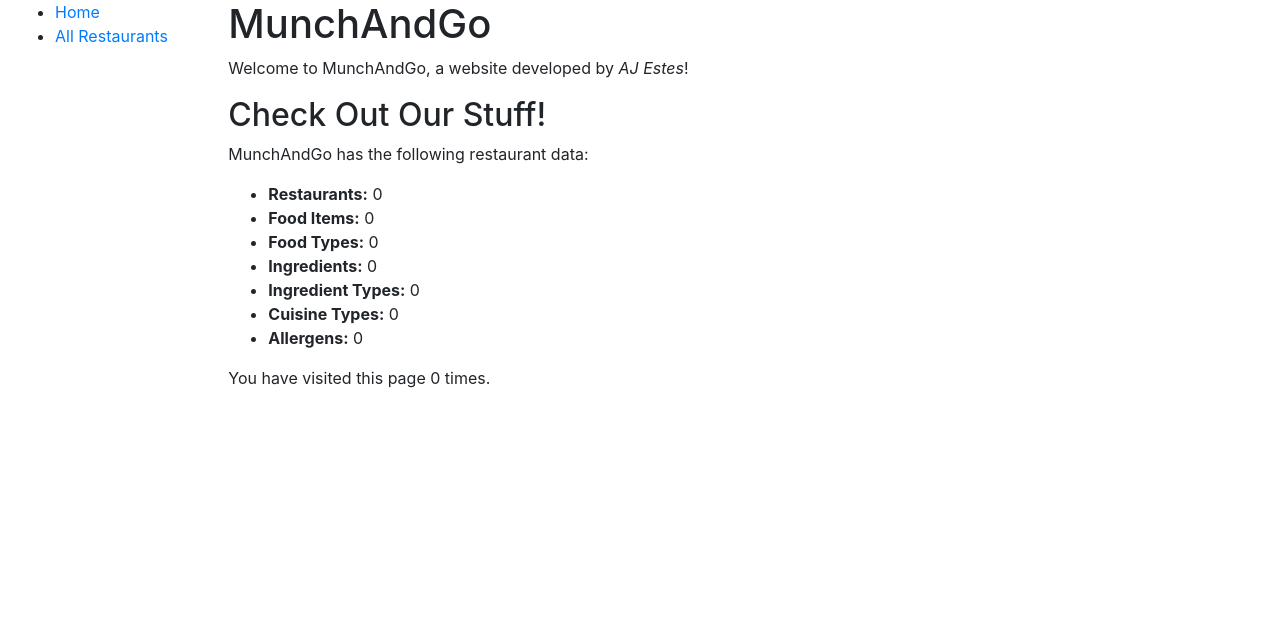
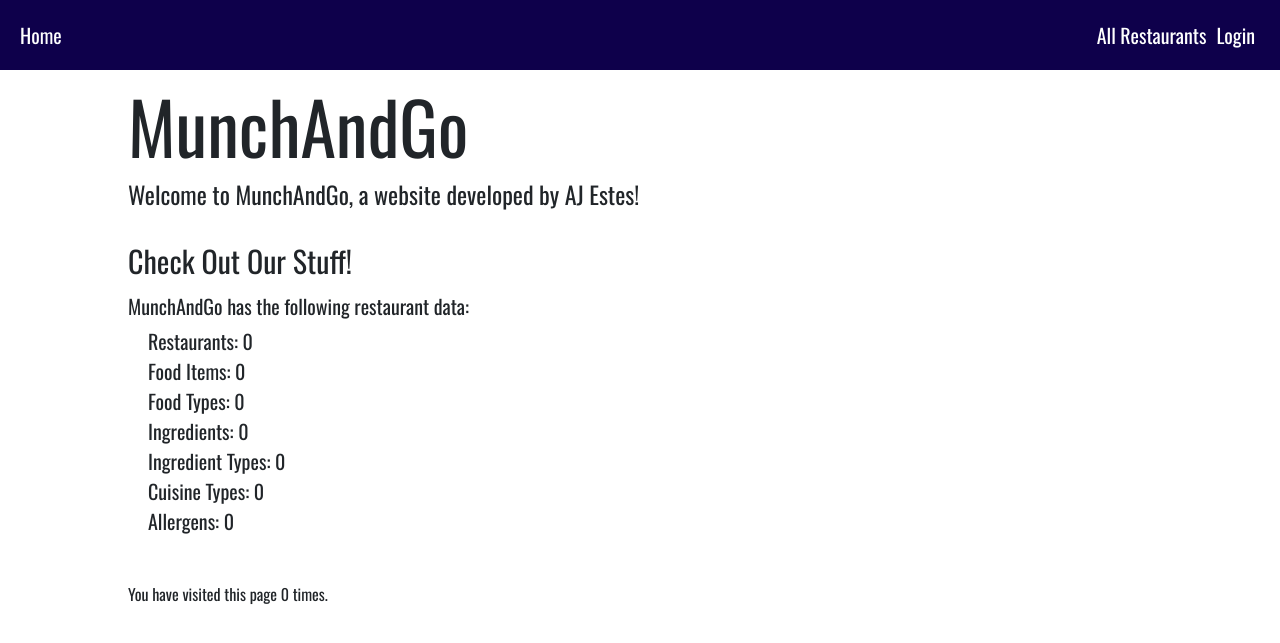
Before and after one commit to ajestes7/munchandgo, a Django app: page /menu/ in a window 1280 px wide. Shown: the top 643 px of the page. Run offline with Django 3.2, Linux system fonts and the light colour scheme; data that the repository does not hold is empty; some libraries are stand-ins or nearby versions.

Commit message:
Added Styling and Formatting

```diff
--- a/munchandgo/foodshop/settings.py
+++ b/munchandgo/foodshop/settings.py
@@ -119,3 +119,6 @@ USE_TZ = True
 # https://docs.djangoproject.com/en/2.1/howto/static-files/
 
 STATIC_URL = '/static/'
+
+# Redirect to home URL after login (Default redirects to /accounts/profile/)
+LOGIN_REDIRECT_URL = '/'
--- a/munchandgo/foodshop/urls.py
+++ b/munchandgo/foodshop/urls.py
@@ -39,3 +39,8 @@ from django.conf import settings
 from django.conf.urls.static import static
 
 urlpatterns += static(settings.STATIC_URL, document_root=settings.STATIC_ROOT)
+
+#Add Django site authentication urls (for login, logout, password management)
+urlpatterns += [
+    path('accounts/', include('django.contrib.auth.urls')),
+]
--- a/munchandgo/menu/admin.py
+++ b/munchandgo/menu/admin.py
@@ -9,7 +9,7 @@ from menu.models import Restaurant, Food, Ingredient, foodType, ingredientType,
 
 class RestaurantAdmin(admin.ModelAdmin):
     list_display = ('name', 'display_menu', 'display_cuisine')
-    fields = ['name', 'menu', 'cuisine']
+    fields = ['name', 'menu', 'cuisine', 'summary', 'website']
 
 # Register the admin class with the associated model
 admin.site.register(Restaurant, RestaurantAdmin)
--- /dev/null
+++ b/munchandgo/menu/static/reset.css
@@ -0,0 +1,55 @@
+/* http://meyerweb.com/eric/tools/css/reset/
+   v2.0 | 20110126
+   License: none (public domain)
+*/
+
+html, body, div, span, applet, object, iframe,
+h1, h2, h3, h4, h5, h6, p, blockquote, pre,
+a, abbr, acronym, address, big, cite, code,
+del, dfn, em, img, ins, kbd, q, s, samp,
+small, strike, strong, sub, sup, tt, var,
+b, u, i, center,
+dl, dt, dd, ol, ul, li,
+fieldset, form, label, legend,
+table, caption, tbody, tfoot, thead, tr, th, td,
+article, aside, canvas, details, embed,
+figure, figcaption, footer, header, hgroup,
+menu, nav, output, ruby, section, summary,
+time, mark, audio, video {
+	border: 0;
+	font: inherit;
+	font-size: 100%;
+	margin: 0;
+	padding: 0;
+	vertical-align: baseline;
+}
+
+/* HTML5 display-role reset for older browsers */
+
+article, aside, details, figcaption, figure,
+footer, header, hgroup, menu, nav, section {
+	display: block;
+}
+
+body {
+	line-height: 1;
+}
+
+ol, ul {
+	list-style: none;
+}
+
+blockquote, q {
+	quotes: none;
+}
+
+blockquote:before, blockquote:after,
+q:before, q:after {
+	content: '';
+	content: none;
+}
+
+table {
+	border-collapse: collapse;
+	border-spacing: 0;
+}
--- a/munchandgo/menu/static/styles.css
+++ b/munchandgo/menu/static/styles.css
@@ -1,5 +1,113 @@
-.sidebar-nav {
-    margin-top: 20px;
-    padding: 0;
-    list-style: none;
+body {
+    font-family: 'Oswald', sans-serif;
 }
+
+h1 {
+    font-size: 3em;
+    padding: 20px 0 20px 0;
+}
+
+h2 {
+    font-size: 1.5em;
+    padding: 20px 0 20px 0;
+}
+
+.navigation {
+    display: flex;
+    justify-content: space-between;
+    align-items: center;
+    flex-grow: 1;
+    width: 100vw!important;
+    text-decoration: none;
+    padding: 20px;
+    font-size: 1.25em;
+    background-color: rgb(14, 0, 75);
+}
+
+.navigation a {
+    color: white;
+}
+
+.navigation-list {
+    display: flex;
+    width: 40%;
+    text-decoration: none;
+    justify-content: flex-end;
+}
+
+.navigation-list li {
+    color: white;
+    padding: 5px;
+}
+
+.content-container {
+    width: 80vw;
+}
+
+.home-header {
+    font-size: 1.5em;
+    padding-bottom: 20px;
+}
+
+.home-content {
+    font-size: 1.25em;
+}
+
+.home-content ul {
+    padding-top: 10px;
+}
+
+.home-content li {
+    padding-left: 20px;
+    line-height: 1.5em;
+}
+
+.home-visits {
+    padding-top: 50px;
+}
+
+.restaurant-list {
+    padding-left: 20px;
+    font-size: 1.5em;
+    line-height: 1.5em;
+}
+
+.restaurant-detail {
+    font-size: 1.5em;
+    line-height: 1.5em;
+}
+
+.cuisine-list {
+    padding-left: 20px;
+    line-height: 1.5em;
+}
+
+.menu-list {
+    padding-left: 20px;
+    line-height: 1.5em;
+}
+
+.food-detail {
+    font-size: 1.5em;
+    line-height: 1.5em;
+}
+
+.ingredients-list {
+    padding-left: 20px;
+    line-height: 1.5em;
+}
+
+.allergens-list {
+    padding-left: 20px;
+    line-height: 1.5em;
+}
+
+/* Media Queries */
+
+@media screen and (max-width: 767px) {
+
+    .content-container {
+        width: 95vw;
+    }
+
+}
--- a/munchandgo/menu/templates/base_generic.html
+++ b/munchandgo/menu/templates/base_generic.html
@@ -7,21 +7,26 @@
   <link rel="stylesheet" href="https://stackpath.bootstrapcdn.com/bootstrap/4.1.3/css/bootstrap.min.css" integrity="sha384-MCw98/SFnGE8fJT3GXwEOngsV7Zt27NXFoaoApmYm81iuXoPkFOJwJ8ERdknLPMO" crossorigin="anonymous">
   <!-- Add additional CSS in static file -->
   {% load static %}
-  <link rel="stylesheet" href="{% static 'css/styles.css' %}">
+  <link rel="stylesheet" href="{% static 'reset.css' %}">
+  <link rel="stylesheet" href="{% static 'styles.css' %}">
+  <link href="https://fonts.googleapis.com/css?family=Oswald" rel="stylesheet">
+  <link rel='shortcut icon' type='image/x-icon' href='../static/images/favicon.ico'/>
 </head>
 <body>
-  <div class="container-fluid">
-    <div class="row">
-      <div class="col-sm-2">
-      {% block sidebar %}
-        <ul class="sidebar-nav">
-          <li><a href="{% url 'index' %}">Home</a></li>
-          <li><a href="{% url 'restaurants' %}">All Restaurants</a></li>
-        </ul>
-     {% endblock %}
+  <div class="d-flex flex-row flex-wrap justify-content-center">
+      <div class="navigation">
+          <p><a href="{% url 'index' %}">Home</a></p>
+          <ul class="navigation-list">
+            <li><a href="{% url 'restaurants' %}">All Restaurants</a></li>
+            {% if user.is_authenticated %}
+            <li>User: {{ user.get_username }}</li>
+            <li><a href="{% url 'logout'%}?next={{request.path}}">Logout</a></li>
+            {% else %}
+            <li><a href="{% url 'login'%}?next={{request.path}}">Login</a></li>
+            {% endif %}
+          </ul>
       </div>
-      <div class="col-sm-10 ">{% block content %}{% endblock %}</div>
-    </div>
+      <div>{% block content %}{% endblock %}</div>
   </div>
 </body>
 </html>
--- a/munchandgo/menu/templates/index.html
+++ b/munchandgo/menu/templates/index.html
@@ -1,8 +1,12 @@
 {% extends "base_generic.html" %}
 
 {% block content %}
+  <div class="content-container">
+    <div class="home-header">
       <h1>MunchAndGo</h1>
-  <p>Welcome to MunchAndGo, a website developed by <em>AJ Estes</em>!</p>
+      <p>Welcome to MunchAndGo, a website developed by AJ Estes!</p>
+    </div>
+    <div class="home-content">
       <h2>Check Out Our Stuff!</h2>
         <p>MunchAndGo has the following restaurant data:</p>
       <ul>
@@ -14,6 +18,8 @@
         <li><strong>Cuisine Types:</strong> {{ num_cuisine }}</li>
         <li><strong>Allergens:</strong> {{ num_allergen }}</li>
       </ul>
+    </div>
 
-  <p>You have visited this page {{ num_visits }}{% if num_visits == 1 %} time{% else %} times{% endif %}.</p>
+    <p class="home-visits">You have visited this page {{ num_visits }}{% if num_visits == 1 %} time{% else %} times{% endif %}.</p>
+  </div>
 {% endblock %}
--- a/munchandgo/menu/templates/menu/restaurant_list.html
+++ b/munchandgo/menu/templates/menu/restaurant_list.html
@@ -1,9 +1,10 @@
 {% extends "base_generic.html" %}
 
 {% block content %}
+  <div class="content-container">
     <h1>Restaurant List</h1>
     {% if restaurant_list %}
-  <ul>
+    <ul class="restaurant-list">
       {% for restaurant in restaurant_list %}
         <li>
           <a href="{{ restaurant.get_absolute_url }}">{{ restaurant.name }}</a>
@@ -13,4 +14,5 @@
     {% else %}
       <p>There are no restaurants in our database.</p>
     {% endif %}
+  </div>
 {% endblock %}
--- /dev/null
+++ b/munchandgo/templates/registration/logged_out.html
@@ -0,0 +1,6 @@
+{% extends "base_generic.html" %}
+
+{% block content %}
+  <p>Logged out!</p>
+  <a href="{% url 'login'%}">Click here to login again.</a>
+{% endblock %}
--- /dev/null
+++ b/munchandgo/templates/registration/password_reset_complete.html
@@ -0,0 +1,6 @@
+{% extends "base_generic.html" %}
+
+{% block content %}
+  <h1>The password has been changed!</h1>
+  <p><a href="{% url 'login' %}">log in again?</a></p>
+{% endblock %}
--- /dev/null
+++ b/munchandgo/templates/registration/password_reset_done.html
@@ -0,0 +1,5 @@
+{% extends "base_generic.html" %}
+
+{% block content %}
+  <p>We've emailed you instructions for setting your password. If they haven't arrived in a few minutes, check your spam folder.</p>
+{% endblock %}
--- /dev/null
+++ b/munchandgo/templates/registration/password_reset_email.html
@@ -0,0 +1,2 @@
+Someone asked for password reset for email {{ email }}. Follow the link below:
+{{ protocol}}://{{ domain }}{% url 'password_reset_confirm' uidb64=uid token=token %}
```
Also changed, not shown: munchandgo/menu/templates/menu/food_detail.html (+9 -8 lines), munchandgo/menu/templates/menu/restaurant_detail.html (+15 -14 lines), munchandgo/templates/registration/login.html (added, +40 -0 lines), munchandgo/templates/registration/password_reset_confirm.html (added, +29 -0 lines), munchandgo/templates/registration/password_reset_form.html (added, +12 -0 lines), munchandgo/menu/static/images/favicon.ico (added). Lines whose indentation alone changed are shown as unchanged.
